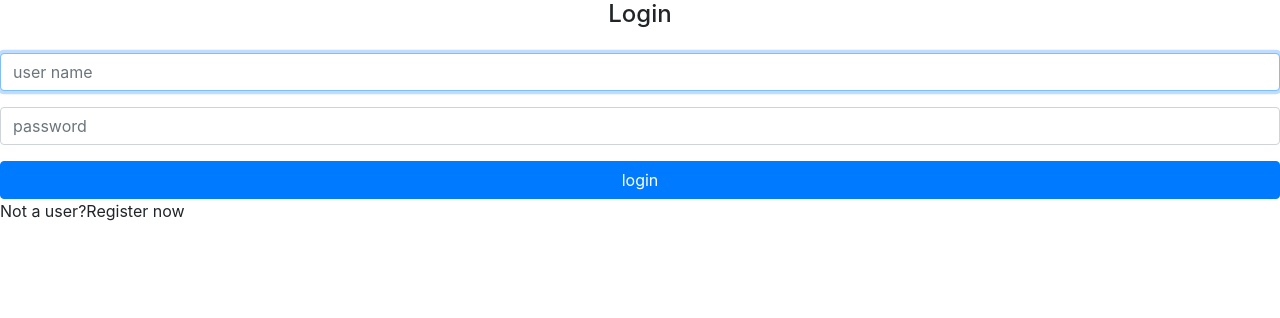
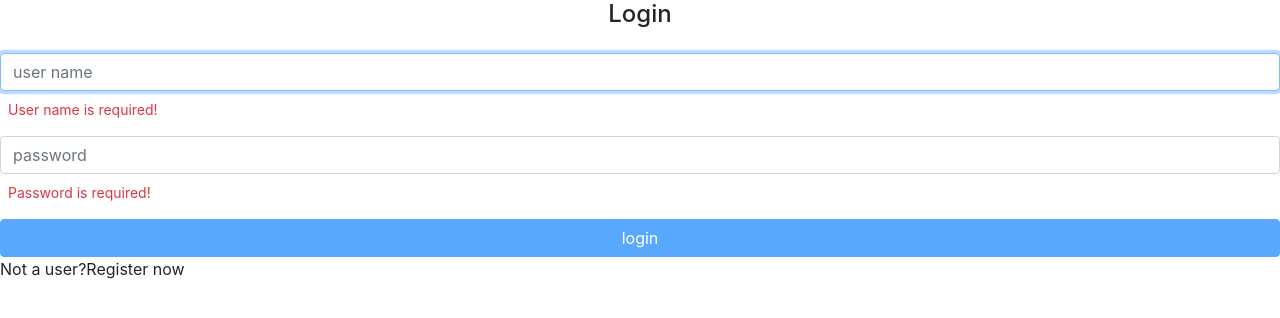
Before and after one commit to MarceloWalther-Dev/Angular-1, an Angular app: page / in a window 1280 px wide. Shown: the top 318 px of the page. Built offline with nearby package versions, Linux system fonts and the light colour scheme.

Commit message:
validando o formulario e anulando o botao enquanto valida

```diff
--- a/src/app/home/home.module.ts
+++ b/src/app/home/home.module.ts
@@ -1,13 +1,15 @@
 import { NgModule } from '@angular/core';
 import { CommonModule } from '@angular/common';
 import { SignInComponent } from './signin/signin/signin.component';
+import { ReactiveFormsModule } from '@angular/forms';
 
 
 
 @NgModule({
   declarations: [ SignInComponent ],
   imports: [
-    CommonModule
+    CommonModule,
+    ReactiveFormsModule,
   ]
 })
 export class HomeModule { }
--- a/src/app/home/signin/signin/signin.component.html
+++ b/src/app/home/signin/signin/signin.component.html
@@ -1,22 +1,33 @@
 <h4 class="text-center">Login</h4>
 
-<form class="form mt-4">
+<form [formGroup]="loginForm" class="form mt-4">
 
     <div class="form-group">
-        <input
+        <input formControlName="userName"
             class="form-control"
             placeholder="user name"
             autofocus>
+
+            <small *ngIf="loginForm.get('userName').errors?.required"
+              class="text-danger d-block ml-2 mt-2">
+              User name is required!
+            </small>
     </div>
 
     <div class="form-group">
-        <input
+        <input formControlName="password"
             type="password"
             class="form-control"
             placeholder="password">
+
+            <small *ngIf="loginForm.get('password').errors?.required"
+              class="text-danger d-block ml-2 mt-2">
+              Password is required!
+            </small>
     </div>
 
     <button
+         [disabled]="loginForm.invalid"
         type="submit"
         class="btn btn-primary btn-block">
         login
@@ -25,3 +36,7 @@
 </form>
 
 <p>Not a user?<a>Register now</a></p>
+
+
+
+<!-- [disabled]="loginForm.invalid" Desabilitando o botão, só sera liberado depois que os campos forem preenchidos -->
--- a/src/app/home/signin/signin/signin.component.ts
+++ b/src/app/home/signin/signin/signin.component.ts
@@ -1,8 +1,23 @@
-import { Component } from '@angular/core';
+import { Component, OnInit } from '@angular/core';
+import { FormBuilder, FormGroup, Validators } from '@angular/forms';
 
 @Component({
   templateUrl: './signin.component.html'
 })
-export class SignInComponent{
+export class SignInComponent implements OnInit {
+
+  loginForm: FormGroup;
+
+  constructor(private formBuilder: FormBuilder){}
+
+
+  ngOnInit(): void {
+    this.loginForm = this.formBuilder.group({
+
+      userName:['', Validators.required],
+      password: ['', Validators.required]
+
+    })
+  }
 
 }
```
